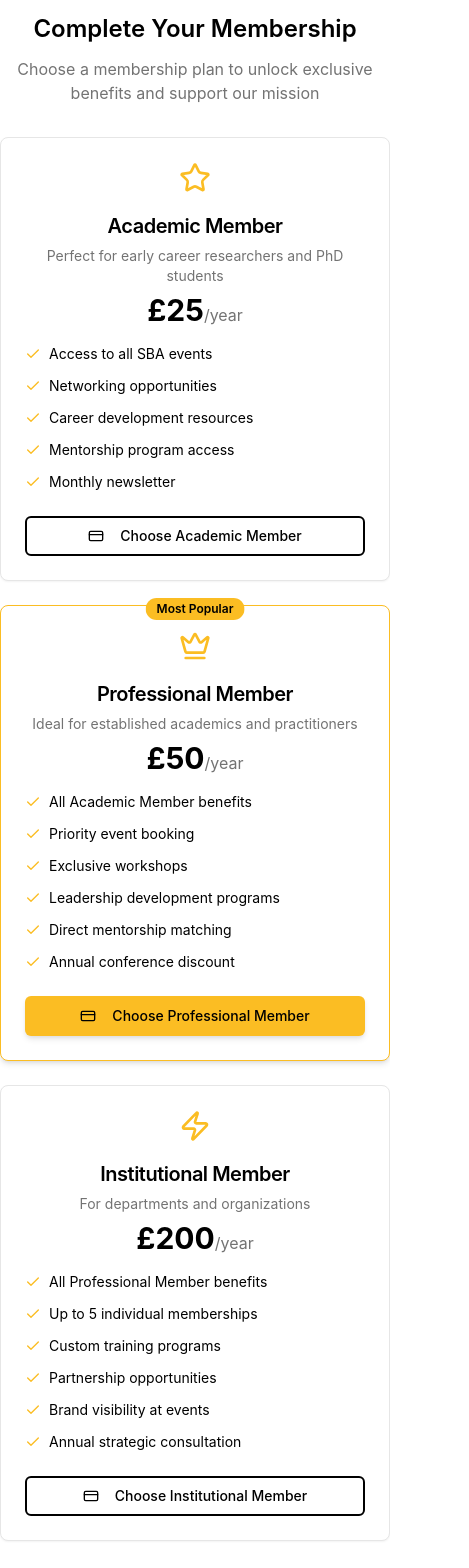
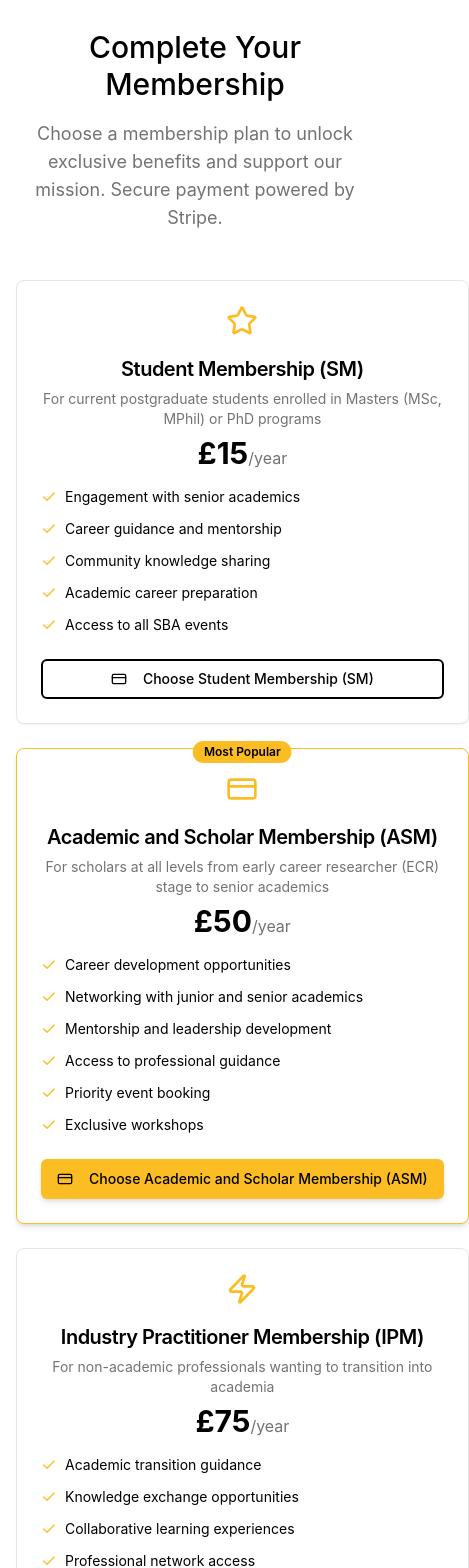
Before and after one commit to justtunji/society-ignite, a React (Vite) app: page /join-us in a window 390 px wide. Shown: the part 4340-5908 px from the top of the page, 469 px wide, since content can reach past the window. Built offline with nearby package versions, Linux system fonts and the light colour scheme.

Commit message:
Update membership plan cards

```diff
--- a/src/components/StripePaymentForm.tsx
+++ b/src/components/StripePaymentForm.tsx
@@ -7,51 +7,67 @@ import { CreditCard, Check, Star, Crown, Zap } from "lucide-react";
 
 const membershipPlans = [
   {
-    id: 'basic',
-    name: 'Academic Member',
-    price: 25,
+    id: 'student',
+    name: 'Student Membership (SM)',
+    price: 15,
     interval: 'year',
-    description: 'Perfect for early career researchers and PhD students',
+    description: 'For current postgraduate students enrolled in Masters (MSc, MPhil) or PhD programs',
     icon: Star,
     features: [
-      'Access to all SBA events',
-      'Networking opportunities',
-      'Career development resources',
-      'Mentorship program access',
-      'Monthly newsletter'
+      'Engagement with senior academics',
+      'Career guidance and mentorship',
+      'Community knowledge sharing',
+      'Academic career preparation',
+      'Access to all SBA events'
     ],
     popular: false
   },
   {
-    id: 'professional',
-    name: 'Professional Member',
+    id: 'academic',
+    name: 'Academic and Scholar Membership (ASM)',
     price: 50,
     interval: 'year',
-    description: 'Ideal for established academics and practitioners',
-    icon: Crown,
+    description: 'For scholars at all levels from early career researcher (ECR) stage to senior academics',
+    icon: CreditCard,
     features: [
-      'All Academic Member benefits',
+      'Career development opportunities',
+      'Networking with junior and senior academics',
+      'Mentorship and leadership development',
+      'Access to professional guidance',
       'Priority event booking',
-      'Exclusive workshops',
-      'Leadership development programs',
-      'Direct mentorship matching',
-      'Annual conference discount'
+      'Exclusive workshops'
     ],
     popular: true
   },
   {
-    id: 'institutional',
-    name: 'Institutional Member',
-    price: 200,
+    id: 'industry',
+    name: 'Industry Practitioner Membership (IPM)',
+    price: 75,
     interval: 'year',
-    description: 'For departments and organizations',
+    description: 'For non-academic professionals wanting to transition into academia',
     icon: Zap,
     features: [
-      'All Professional Member benefits',
-      'Up to 5 individual memberships',
-      'Custom training programs',
-      'Partnership opportunities',
-      'Brand visibility at events',
+      'Academic transition guidance',
+      'Knowledge exchange opportunities',
+      'Collaborative learning experiences',
+      'Professional network access',
+      'Industry-academia networking'
+    ],
+    popular: false
+  },
+  {
+    id: 'executive',
+    name: 'Executive Leader Membership (ELM)',
+    price: 150,
+    interval: 'year',
+    description: 'For current directors, managers, and leaders within the Higher Education sector',
+    icon: Crown,
+    features: [
+      'Leadership development insights',
+      'Understanding diverse staff challenges',
+      'Strategic guidance on inclusion',
+      'Executive networking opportunities',
+      'Senior leadership forums',
       'Annual strategic consultation'
     ],
     popular: false
@@ -103,15 +119,16 @@ export const StripePaymentForm = () => {
   };
 
   return (
-    <div className="mt-12">
-      <div className="text-center mb-8">
-        <h3 className="text-2xl font-semibold mb-3">Complete Your Membership</h3>
-        <p className="text-muted-foreground">
-          Choose a membership plan to unlock exclusive benefits and support our mission
+    <section className="section-padding">
+      <div className="container-wide">
+        <div className="text-center mb-12">
+          <h2 className="heading-lg mb-4">Complete Your Membership</h2>
+          <p className="text-lg text-muted-foreground max-w-2xl mx-auto">
+            Choose a membership plan to unlock exclusive benefits and support our mission. Secure payment powered by Stripe.
           </p>
         </div>
 
-      <div className="grid md:grid-cols-3 gap-6">
+        <div className="grid md:grid-cols-2 lg:grid-cols-4 gap-6">
         {membershipPlans.map((plan) => {
           const Icon = plan.icon;
           return (
@@ -184,5 +201,6 @@ export const StripePaymentForm = () => {
           </p>
         </div>
       </div>
+    </section>
   );
 };
```
Lines whose indentation alone changed are shown as unchanged.
